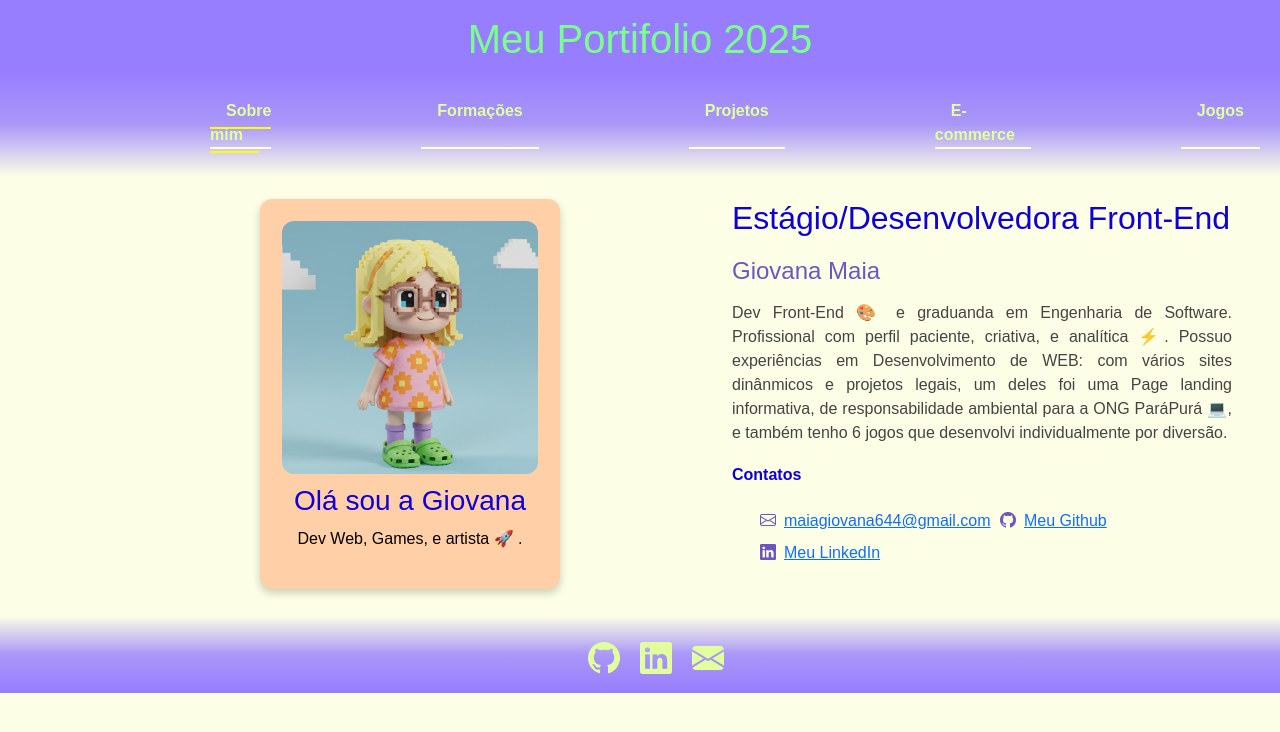
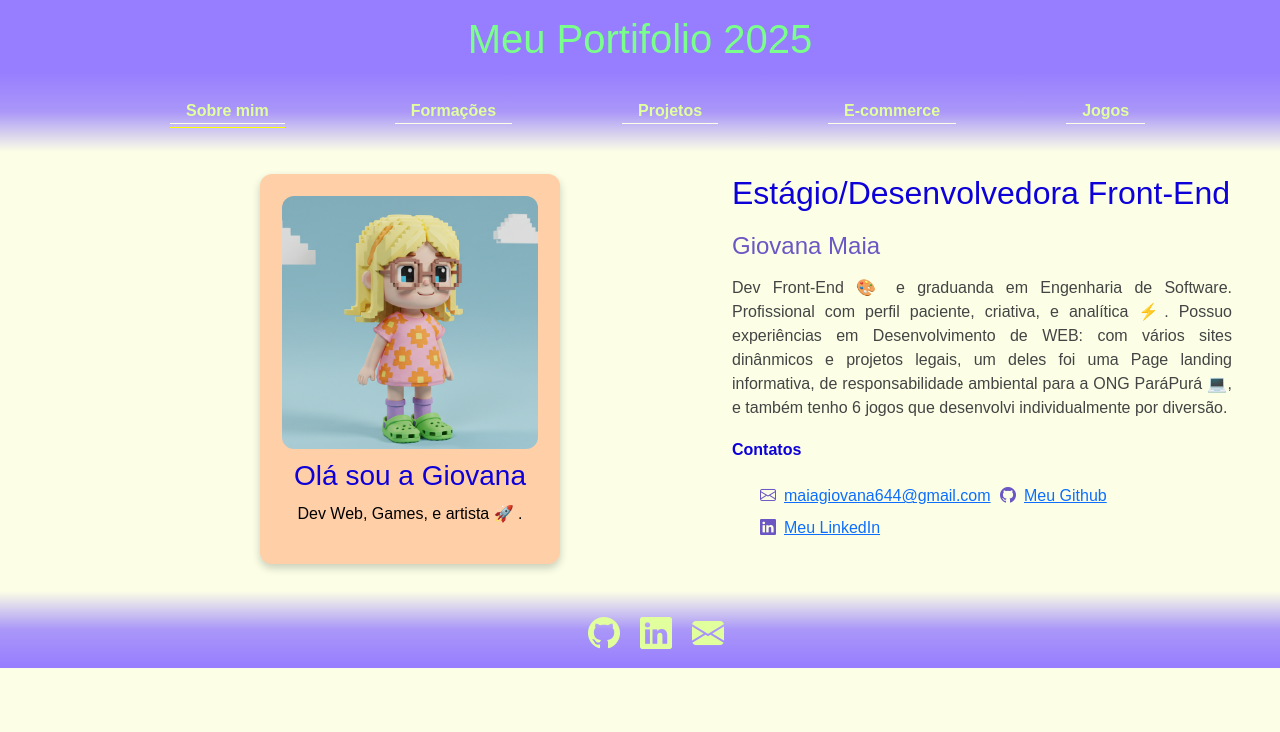
Before and after one commit to GiovanaMv/new-portifolio, a React (Create React App) app: page / in a window 1280 px wide. Shown: the top 732 px of the page. Built offline with nearby package versions, Linux system fonts and the light colour scheme; a web font is replaced by a local one.

Commit message:
alteração navbar

```diff
--- a/src/components/NavBar.tsx
+++ b/src/components/NavBar.tsx
@@ -7,7 +7,7 @@ const NavLink = styled(RouterNavLink)`
   text-decoration: none;
   padding: 8px 16px;
   &.active {
-    border-bottom: 2px solid yellow;
+    border-bottom: 1px solid yellow;
   }
 `;
 
@@ -34,8 +34,8 @@ export const NavLinks = styled.ul`
 `;
 
 export const NavItem = styled.li`
-  margin-left: 150px;
-  border-bottom: 2px solid #fdffe8;
+  margin-left: 110px;
+  border-bottom: 1px solid #fdffe8;
 
   a {
     color: rgb(225, 255, 156);
@@ -46,31 +46,6 @@ export const NavItem = styled.li`
     }
   }
 `;
-
-// export const NavLink = styled.a`
-//   text-decoration: none;
-//   color: #fdffe8;
-//   font-size: 1.2rem;
-//   transition: color 0.3s ease;
-
-//   &:hover {
-//     color: #3216af;
-//   }
-// `;
-
-// const ThemeButton = styled.button`
-//   background: transparent;
-//   border: none;
-//   cursor: pointer;
-//   color: #fdffe8;
-//   font-size: 1.5rem;
-//   transition: color 0.3s ease;
-
-//   &:hover {
-//     color: #3216af;
-//   }
-// `;
-
 
 export function NavBar() {
   return (
```
